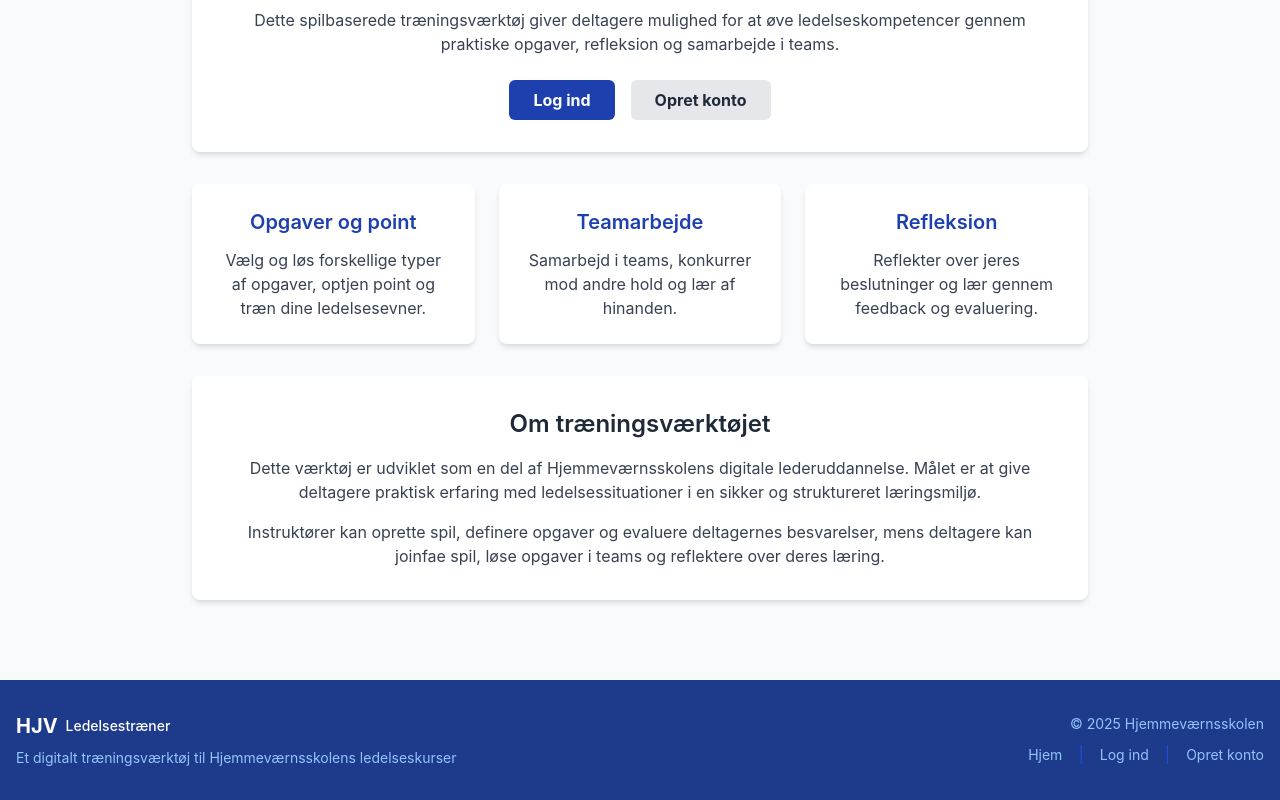
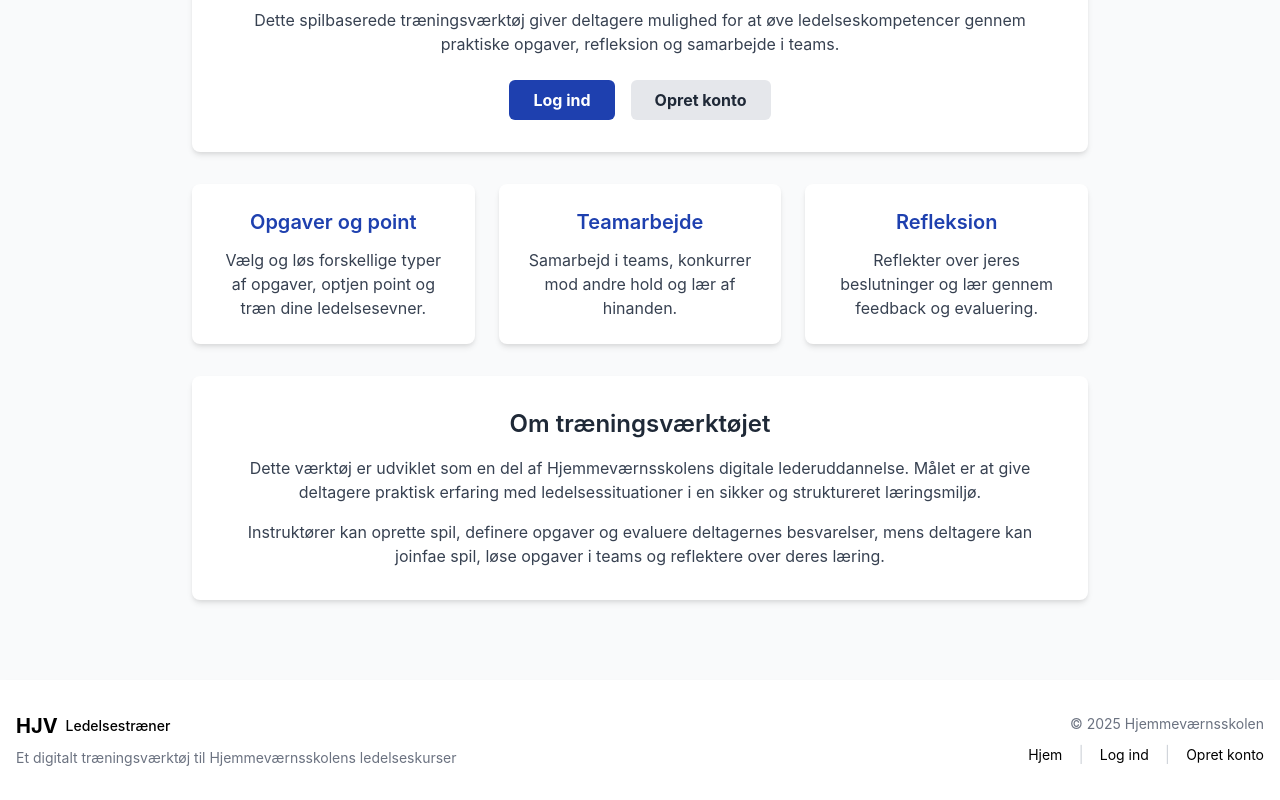
Before and after one commit to EmmaSkau/eksamensProjektGruppe3, a React (Create React App) app in the folder frontend/: page / in a window 1280 px wide. Shown: the part 240-1040 px from the top of the page. Built offline with nearby package versions, Linux system fonts and the light colour scheme.

Commit message:
Update Footer.jsx

```diff
--- a/frontend/src/components/common/Footer.jsx
+++ b/frontend/src/components/common/Footer.jsx
@@ -5,7 +5,7 @@ const Footer = () => {
   const currentYear = new Date().getFullYear();
 
   return (
-    <footer className="bg-blue-900 text-white py-8 mt-12">
+    <footer className="bg-white text-burgundy py-8 mt-12 shadow-md">
       <div className="container mx-auto px-4">
         <div className="flex flex-col md:flex-row justify-between items-center">
           <div className="mb-4 md:mb-0">
@@ -13,25 +13,25 @@ const Footer = () => {
               <span className="font-bold text-xl">HJV</span>
               <span className="ml-2 text-sm font-medium">Ledelsestræner</span>
             </div>
-            <p className="text-blue-300 text-sm mt-2 text-center md:text-left">
+            <p className="text-gray-500 text-sm mt-2 text-center md:text-left">
               Et digitalt træningsværktøj til Hjemmeværnsskolens ledelseskurser
             </p>
           </div>
 
           <div className="text-center md:text-right">
-            <p className="text-blue-300 text-sm">
+            <p className="text-gray-500 text-sm">
               &copy; {currentYear} Hjemmeværnsskolen
             </p>
             <div className="mt-2 space-x-4">
-              <Link to="/" className="text-sm text-blue-300 hover:text-white">
+              <Link to="/" className="text-sm text-burgundy hover:text-burgundy-dark">
                 Hjem
               </Link>
-              <span className="text-blue-700">|</span>
-              <Link to="/login" className="text-sm text-blue-300 hover:text-white">
+              <span className="text-gray-300">|</span>
+              <Link to="/login" className="text-sm text-burgundy hover:text-burgundy-dark">
                 Log ind
               </Link>
-              <span className="text-blue-700">|</span>
-              <Link to="/register" className="text-sm text-blue-300 hover:text-white">
+              <span className="text-gray-300">|</span>
+              <Link to="/register" className="text-sm text-burgundy hover:text-burgundy-dark">
                 Opret konto
               </Link>
             </div>
```
